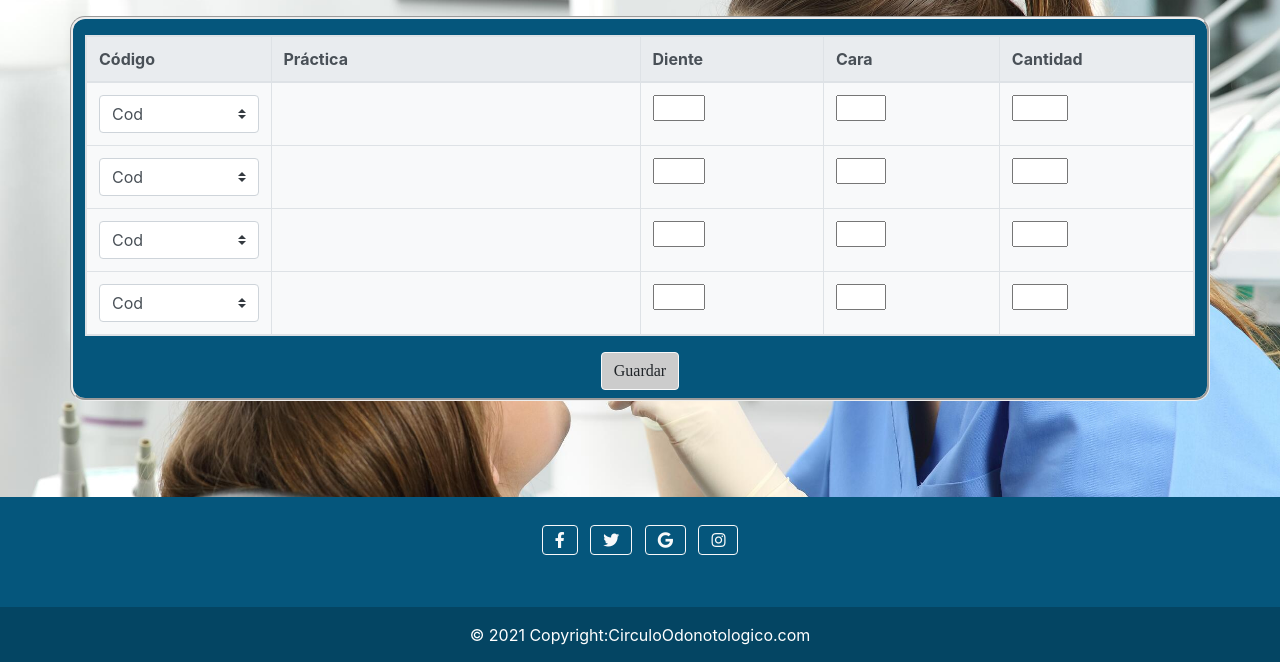
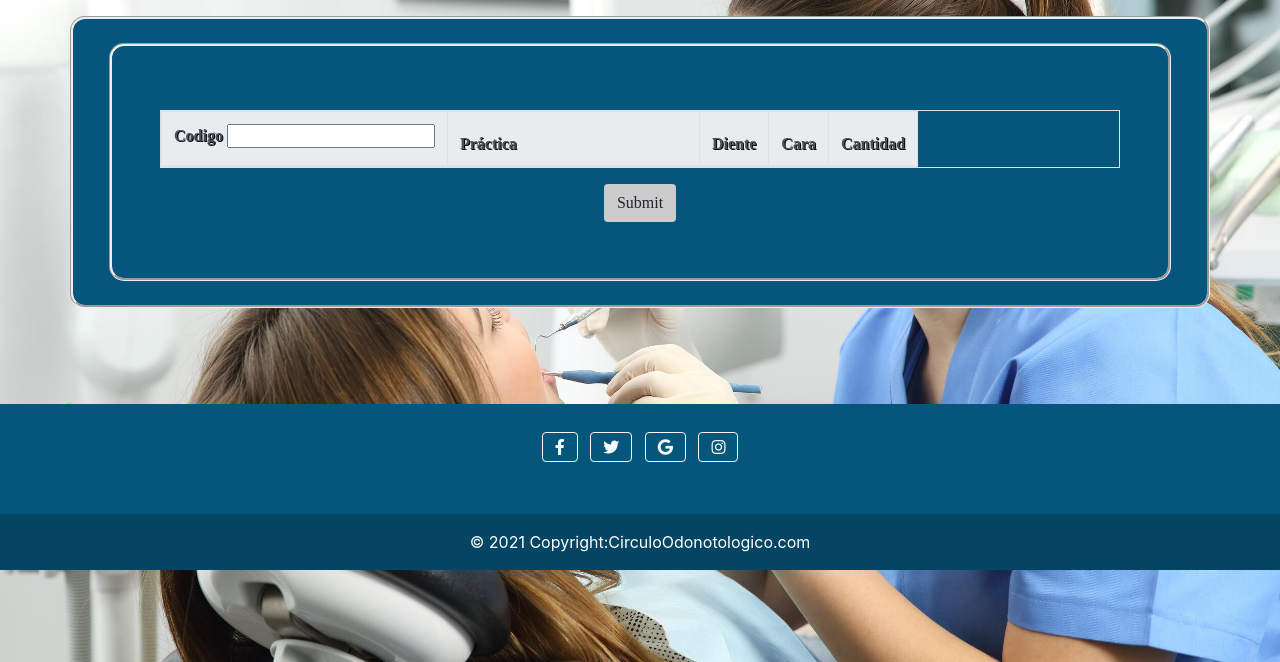
Before and after one commit to amarioni/Circulo-Odontologico, a Python web app: template app/admin/templates/admin/formpractices.html in a window 1280 px wide. Shown: the part 101-763 px from the top of the page. Run offline with Jinja, Linux system fonts and the light colour scheme; the template is opened without the code that fills it, so the values that code supplies are empty, except form fields; tables that the repository leaves empty hold one stand-in row (values such as "Sample post"); form fields are guessed from the names that the template uses; lists and menus that the app fills with data are empty; some libraries are stand-ins or nearby versions; some web fonts are replaced.

Commit message:
last changes

```diff
--- a/app/admin/templates/admin/formpractices.html
+++ b/app/admin/templates/admin/formpractices.html
@@ -2,109 +2,28 @@
 {% block contenido %}
 
 <div class="container-md w-80 mt-3 containericons text-center">
+    <form class="containericons p-5 m-4 needs-validation formpatient textlogin" action ="/formpractices" method="POST">
         <table class="table table-bordered table-responsive mt-3">
             <thead class="thead-light">
                 <tr>
-                    <th scope="col-md-1">Código</th>
+                    <th scope="col-md-1">
+
+                            <div>
+                                {{ form.codigo.label }}
+                                {{ form.codigo }}
+                            </div>
+                        </form>
+                    </th>
                     <th class=" col-md-4 text-rigt">Práctica</th>
                     <th scope="col-md-2">Diente</th>
                     <th scope="col-md-2">Cara</th>
                     <th scope="col-md-2">Cantidad</th>
                 </tr>
             </thead>
-                <tbody class="bg-light">
-                    <tr>
-                    <td class="col-2"><div>
-                        <label class="mr-sm-3 sr-only" for="inlineFormCustomSelect">Preference</label>
-                        <select class="custom-select mr-sm-2" id="inlineFormCustomSelect">
-                        <option selected>Cod</option>
-                        <option value="1">0202</option>
-                        <option value="2">090101</option>
-                        <option value="3">0302</option>
-                        </select>
-                    </div></td>
-                    <td>
-                        <div class="col-md-4"></div></td>
-                    <td>
-                        <input class="col-md-4" type="text" >
-                    </td>
-                    <td>
-                        <input class="col-md-4" type="text" >
-                    </td>
-                    <td>
-                        <input class="col-md-4" type="text" >
-                    </td>
-                    </tr>
-                    <tr>
-                    <td class="col-2"><div>
-                        <label class="mr-sm-3 sr-only" for="inlineFormCustomSelect">Preference</label>
-                        <select class="custom-select mr-sm-2" id="inlineFormCustomSelect">
-                        <option selected>Cod</option>
-                        <option value="1">0202</option>
-                        <option value="2">090101</option>
-                        <option value="3">0302</option>
-                        </select>
-                    </div></td>
-                    <td>
-                        <div class="col-md-4"></div></td>
-                    <td>
-                        <input class="col-md-4" type="text" >
-                    </td>
-                    <td>
-                        <input class="col-md-4" type="text" >
-                    </td>
-                    <td>
-                        <input class="col-md-4" type="text" >
-                    </td>
-                    </tr>
-                    <tr>
-                        <td class="col-2"><div>
-                            <label class="mr-sm-3 sr-only" for="inlineFormCustomSelect">Preference</label>
-                            <select class="custom-select mr-sm-2" id="inlineFormCustomSelect">
-                            <option selected>Cod</option>
-                            <option value="1">0202</option>
-                            <option value="2">090101</option>
-                            <option value="3">0302</option>
-                            </select>
-                        </div></td>
-                        <td>
-                            <div class="col-md-4"></div></td>
-                        <td>
-                            <input class="col-md-4" type="text" >
-                        </td>
-                        <td>
-                            <input class="col-md-4" type="text" >
-                        </td>
-                        <td>
-                            <input class="col-md-4" type="text" >
-                        </td>
-                        </tr>
-                        <tr>
-                            <td class="col-2"><div>
-                                <label class="mr-sm-3 sr-only" for="inlineFormCustomSelect">Preference</label>
-                                <select class="custom-select mr-sm-2" id="inlineFormCustomSelect">
-                                <option selected>Cod</option>
-                                <option value="1">0202</option>
-                                <option value="2">090101</option>
-                                <option value="3">0302</option>
-                                </select>
-                            </div></td>
-                            <td>
-                                <div class="col-md-4"></div></td>
-                            <td>
-                                <input class="col-md-4" type="text" >
-                            </td>
-                            <td>
-                                <input class="col-md-4" type="text" >
-                            </td>
-                            <td>
-                                <input class="col-md-4" type="text" >
-                            </td>
-                            </tr>
-                </tbody>
         </table>
         <div class="text-center mb-2">
-                    <button  type="button" class="btn btnlogin btn-light ">Guardar</button>
+            {{ form.submit(class="btn btnlogin") }}
         </div>
+    </form>
 </div>
 {% endblock %}
```
Also changed, not shown: app/admin/forms.py (+2 -6 lines), app/admin/models.py (+16 -1 lines), app/admin/routes.py (+33 -6 lines). Lines whose indentation alone changed are shown as unchanged.
